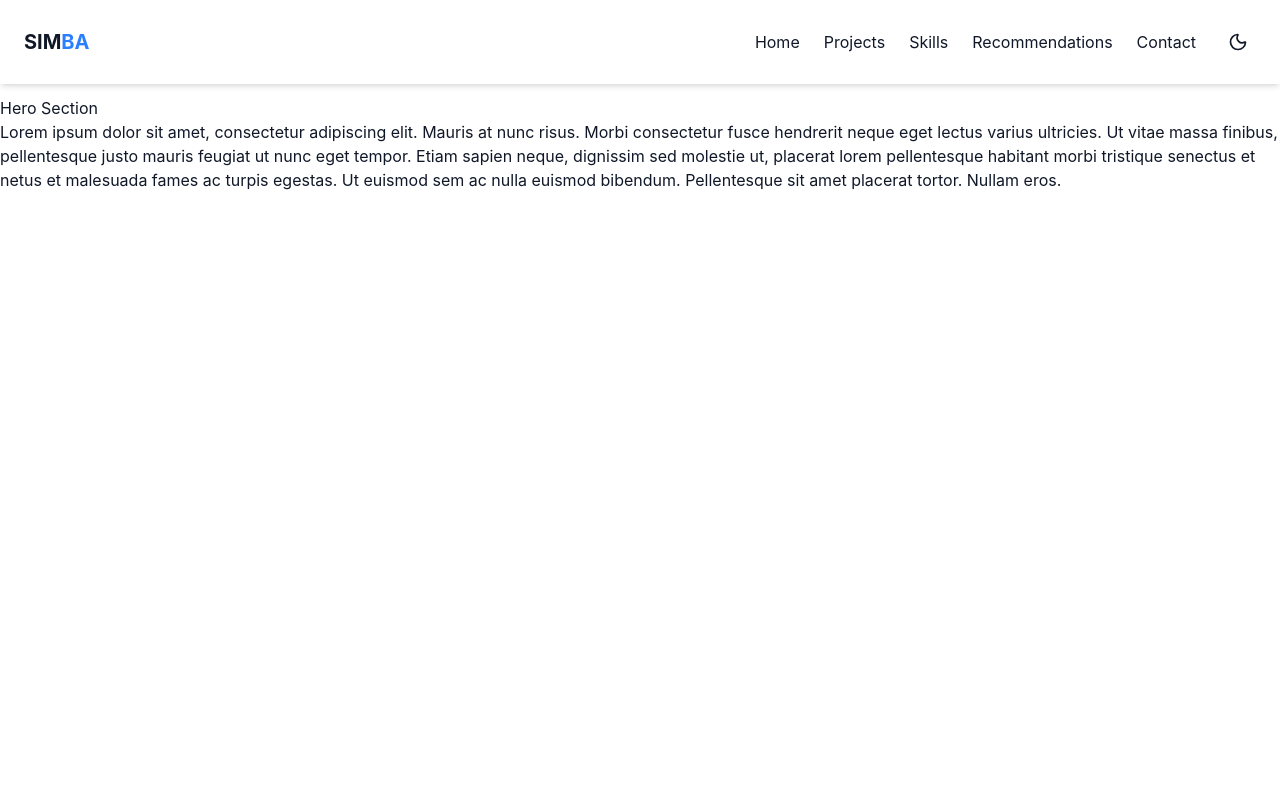
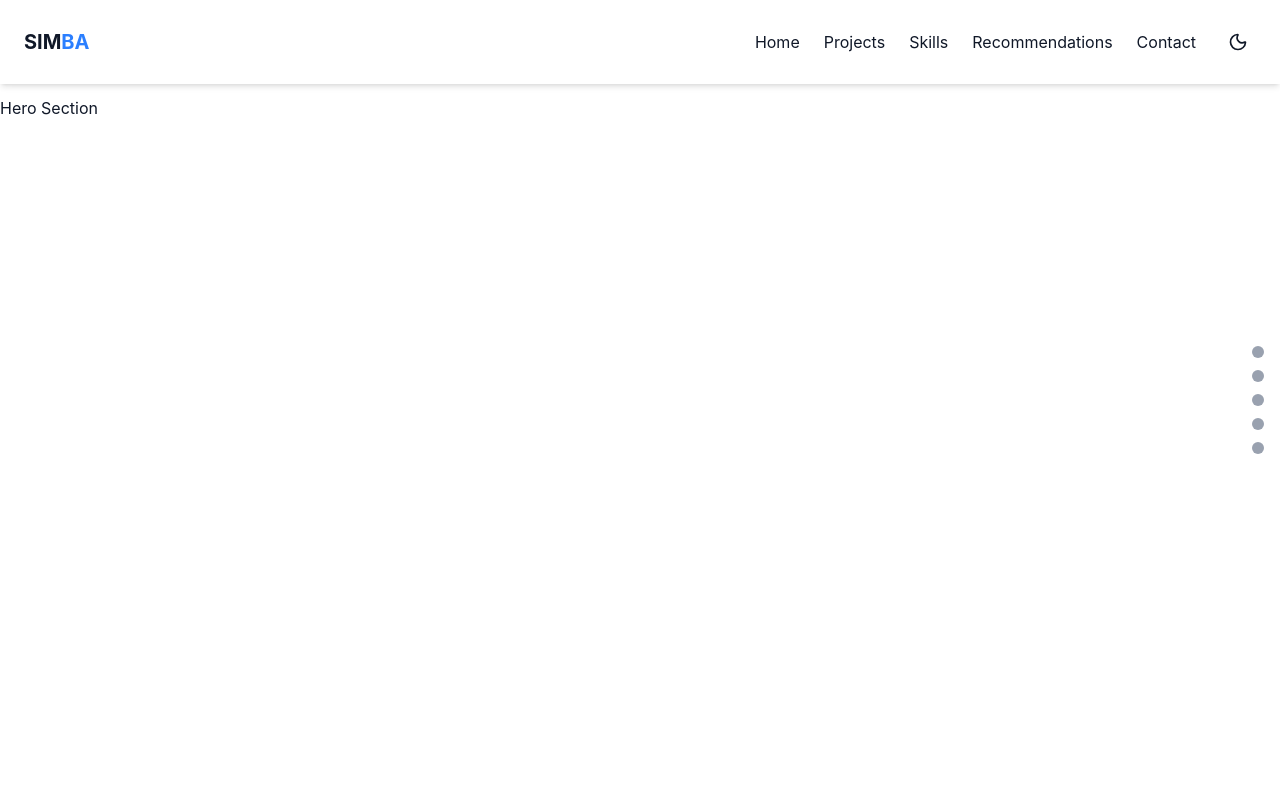
Before and after one commit to CSampebgo333/react-nextjs-projects, a React (Vite) app in the folder project-04-portfolio-website/: page / in a window 1280 px wide. Shown: the top 800 px of the page. Built offline with nearby package versions, Linux system fonts and the light colour scheme.

Commit message:
Build and Style the Scroll dots to visualy indicate the part of the portfolio currenyly viewed

```diff
--- a/project-04-portfolio-website/src/components/Hero/index.jsx
+++ b/project-04-portfolio-website/src/components/Hero/index.jsx
@@ -1,16 +1,7 @@
 const Hero = () => {
     return (
-        <section className="min-h-screen pt-24">
+        <section className="min-h-screen pt-24 flex flex-col md:flex-row">
             <h1> Hero Section </h1>
-            <p>
-                Lorem ipsum dolor sit amet, consectetur adipiscing elit. Mauris at nunc risus.
-                Morbi consectetur fusce hendrerit neque eget lectus varius ultricies.
-                Ut vitae massa finibus, pellentesque justo mauris feugiat ut nunc eget tempor.
-                Etiam sapien neque, dignissim sed molestie ut, placerat lorem pellentesque
-                habitant morbi tristique senectus et netus et malesuada fames ac turpis egestas.
-                Ut euismod sem ac nulla euismod bibendum. Pellentesque sit amet placerat tortor.
-                Nullam eros.
-            </p>
         </section>
     );
 }
--- a/project-04-portfolio-website/src/components/Navbar/index.jsx
+++ b/project-04-portfolio-website/src/components/Navbar/index.jsx
@@ -1,9 +1,12 @@
+import { useState } from "react";
 import { useTheme } from "../../context/useTheme";
-import { Sun, Moon } from "lucide-react";
+import { Sun, Moon, Menu, X } from "lucide-react";
 
 const Navbar = () => {
 
     const { theme, toggleTheme } = useTheme();
+
+    const [menuOpen, setMenuOpen] = useState(false);
 
     const navLinks = [
         { label: "Home", target: "hero" },
@@ -33,7 +36,28 @@ const Navbar = () => {
                     {theme === "dark"? <Sun size={20} /> : <Moon size={20}/>}
                 </button>
                 </div>
+                <button onClick={() => setMenuOpen((prevMenu) => !prevMenu)}
+                    className="md:hidden p-2 rounded-lg hover:bg-gray-200 dark:hover:bg-gray-700 transition cursor-pointer">
+                    {menuOpen? <X size={20}/> : <Menu size={20}/>}
+                </button>
             </div>
+            {menuOpen && (
+                <div className="md:hidden flex flex-col items-starts px-4 pb-6 space-y-4">
+                    {navLinks.map(({ label, target }) => (
+                        <a key={label}
+                            href={`#${target}`}
+                            onClick={() => setMenuOpen(false)}
+                            className="transition hover:text-blue-500">
+                            {label}
+                        </a>
+                    ))}
+                    <button onClick={toggleTheme}
+                        className="p-2 rounded-lg hover:bg-gray-200 dark:hover:bg-gray-700 transition cursor-pointer">
+                        {theme === "dark" ? <Sun size={20} /> : <Moon size={20} />}
+                    </button>
+                </div>
+            )}
+
         </nav>
     );
 }
--- a/project-04-portfolio-website/src/components/ScrollDots/index.jsx
+++ b/project-04-portfolio-website/src/components/ScrollDots/index.jsx
@@ -1,6 +1,12 @@
+const sections = ["hero", "projects", "skills", "recommendations", "contact"];
+
 const ScrollDots = () => {
     return (
-        <div>
+        <div className="fixed right-4 top-1/2 transform -translate-y-1/2 flex flex-col gap-3 z-50">
+            {sections.map((section) =>
+            <a key={section}
+               href={`#${section}`}
+               className="w-3 h-3 rounded-full transition bg-gray-400 hover:bg-blue-500"/>)}
 
         </div>
     );
```
